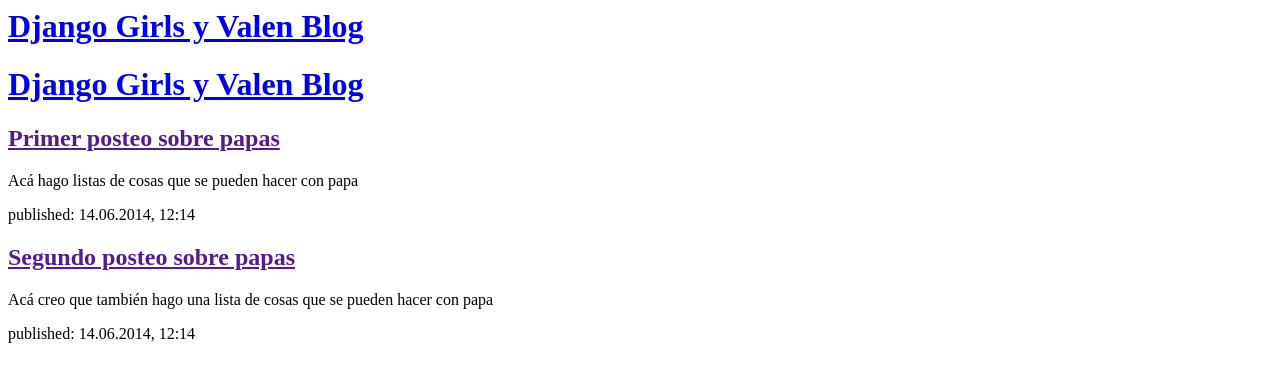
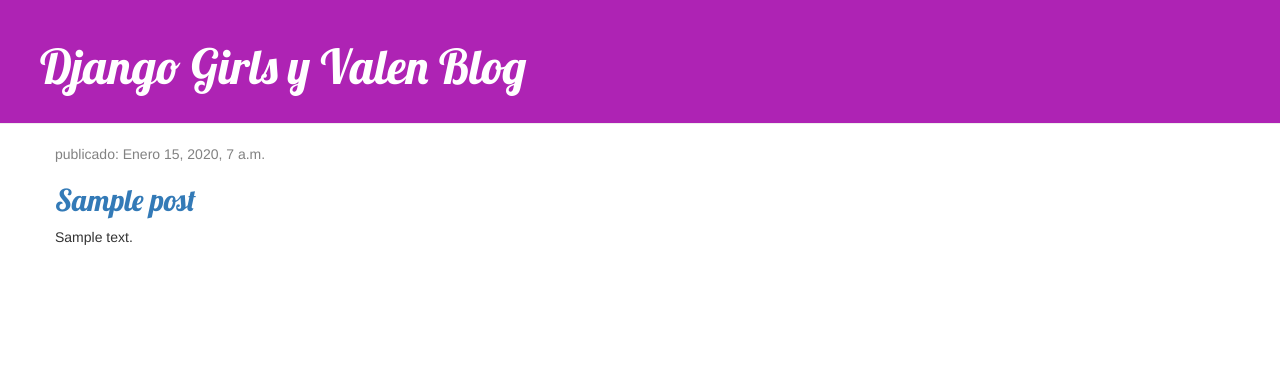
Before and after one commit to vaguti/my-first-blog1, a Django app: page / in a window 1280 px wide. Shown: the top 382 px of the page. Run offline with Django 3.2, Linux system fonts and the light colour scheme; tables that the repository leaves empty hold one stand-in row (values such as "Sample post"); some libraries are stand-ins or nearby versions.

Commit message:
Agregadas vistas y plantilla para el detalle del post del blog así como también CSS para el sitio.

```diff
--- /dev/null
+++ b/blog/static/css/blog.css
@@ -0,0 +1,46 @@
+.page-header {
+    background-color: #AE23B4;
+    margin-top: 0;
+    padding: 20px 20px 20px 40px;
+}
+
+.page-header h1, .page-header h1 a, .page-header h1 a:visited, .page-header h1 a:active {
+    color: #ffffff;
+    font-size: 36pt;
+    text-decoration: none;
+}
+
+.content {
+    margin-left: 40px;
+}
+
+h1, h2, h3, h4 {
+    font-family: 'Lobster', cursive;
+}
+
+.date {
+    color: #828282;
+}
+
+.save {
+    float: right;
+}
+
+.post-form textarea, .post-form input {
+    width: 100%;
+}
+
+.top-menu, .top-menu:hover, .top-menu:visited {
+    color: #ffffff;
+    float: right;
+    font-size: 26pt;
+    margin-right: 20px;
+}
+
+.post {
+    margin-bottom: 70px;
+}
+
+.post h2 a, .post h2 a:visited {
+    color: ##23B4B4;
+}
--- /dev/null
+++ b/blog/templates/blog/base.html
@@ -0,0 +1,23 @@
+{% load static %}
+<html>
+    <head>
+        <title>Django Girls blog</title>
+        <link rel="stylesheet" href="//maxcdn.bootstrapcdn.com/bootstrap/3.2.0/css/bootstrap.min.css">
+        <link rel="stylesheet" href="//maxcdn.bootstrapcdn.com/bootstrap/3.2.0/css/bootstrap-theme.min.css">
+        <link href='//fonts.googleapis.com/css?family=Lobster&subset=latin,latin-ext' rel='stylesheet' type='text/css'>
+        <link rel="stylesheet" href="{% static 'css/blog.css' %}">
+    </head>
+    <body>
+    <div class="page-header">
+        <h1><a href="/">Django Girls y Valen Blog</a></h1>
+    </div>
+    <div class="content container">
+        <div class="row">
+            <div class="col-md-8">
+            {% block content %}
+            {% endblock %}
+            </div>
+        </div>
+    </div>
+</body>
+</html>
--- a/blog/templates/blog/post_list.html
+++ b/blog/templates/blog/post_list.html
@@ -1,27 +1,13 @@
-<html>
-    <head>
-        <title>Django Girls blog</title>
-    </head>
-    <body>
-        <div>
-          <div>
-              <h1><a href="/">Django Girls y Valen Blog</a></h1>
+{% extends 'blog/base.html' %}
+
+  {% block content %}
+      {% for post in posts %}
+          <div class="post">
+              <div class="date">
+                  <p>publicado: {{ post.published_date }}</p>
+              </div>
+              <h2><a href="{% url 'post_detail' pk=post.pk %}">{{ post.title }}</a></h2>
+              <p>{{ post.text|linebreaksbr }}</p>
           </div>
-          <div>
-              <h1><a href="/">Django Girls y Valen Blog</a></h1>
-          </div>
-        </div>
-
-        <div>
-            <h2><a href="">Primer posteo sobre papas</a></h2>
-            <p>Acá hago listas de cosas que se pueden hacer con papa</p>
-            <p>published: 14.06.2014, 12:14</p>
-        </div>
-
-        <div>
-            <h2><a href="">Segundo posteo sobre papas</a></h2>
-            <p>Acá creo que también hago una lista de cosas que se pueden hacer con papa</p>
-            <p>published: 14.06.2014, 12:14</p>
-        </div>
-    </body>
-</html>
+      {% endfor %}
+  {% endblock %}
--- a/blog/urls.py
+++ b/blog/urls.py
@@ -3,4 +3,5 @@
 
 urlpatterns = [
     path('', views.post_list, name='post_list'),
+    path('post/<int:pk>/', views.post_detail, name='post_detail')
 ]
--- a/blog/views.py
+++ b/blog/views.py
@@ -1,6 +1,14 @@
 from django.shortcuts import render
+from django.utils import timezone
+from .models import Post
+from django.shortcuts import render, get_object_or_404
 
 # Create your views here.
 
 def post_list(request):
-    return render(request, 'blog/post_list.html', {})
+    posts = Post.objects.filter(published_date__lte=timezone.now()).order_by('published_date')
+    return render(request, 'blog/post_list.html', {'posts': posts})
+
+def post_detail(request, pk):
+    post = get_object_or_404(Post, pk=pk)
+    return render(request, 'blog/post_detail.html', {'post': post})
```
Also changed, not shown: blog/templates/blog/post_detail.html (added, +13 -0 lines).
